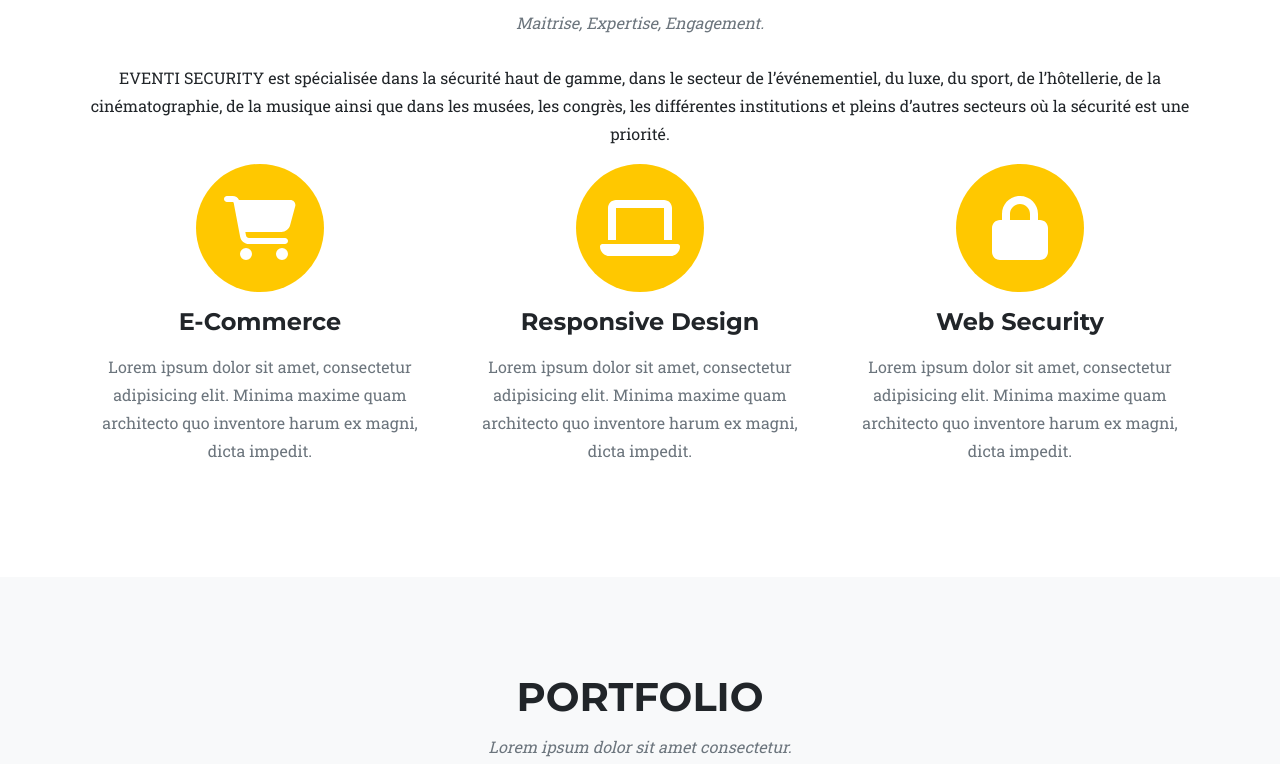
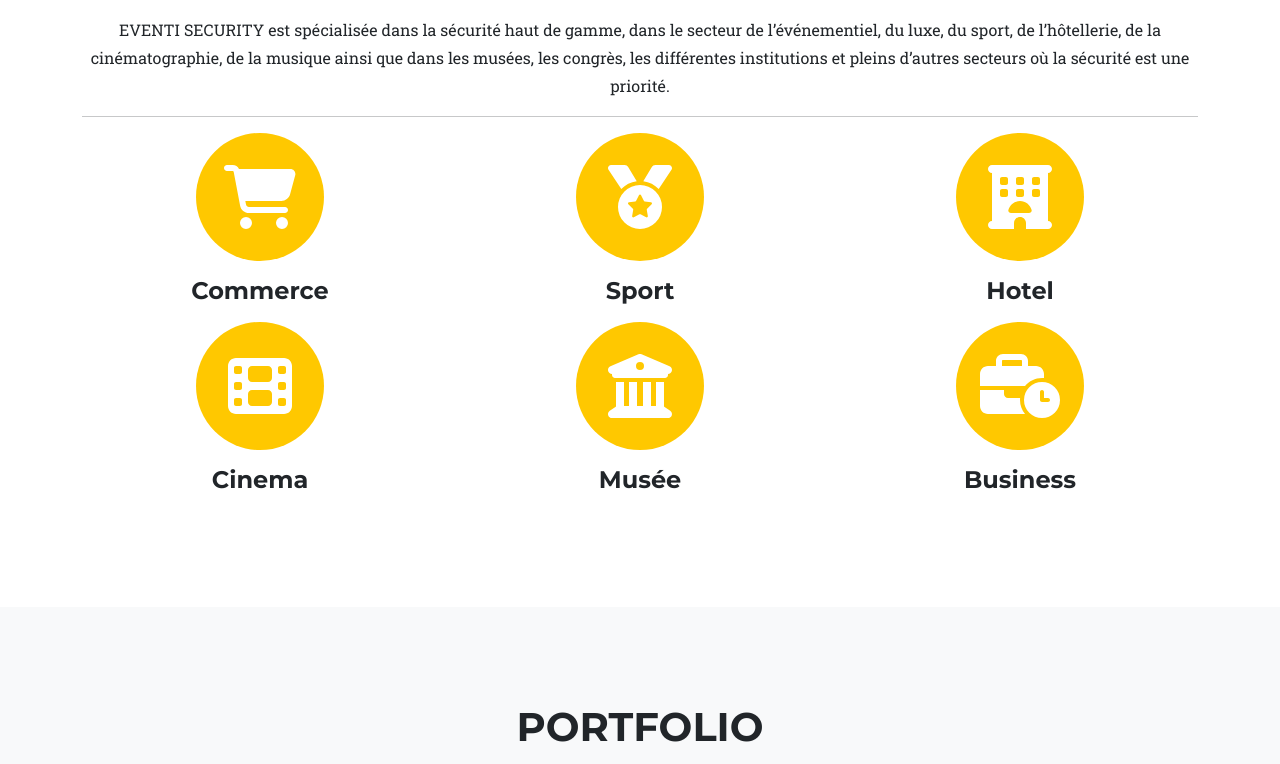
Before and after one commit to MbrkYms/eventi, a plain HTML site: page index.html in a window 1280 px wide. Shown: the part 1012-1776 px from the top of the page. Drawn offline with nearby package versions, Linux system fonts and the light colour scheme.

Commit message:
Add files via upload

```diff
--- a/index.html
+++ b/index.html
@@ -65,7 +65,7 @@
             <div class="masthead-subheading">Eventi Sécurity</div>
             <div class="masthead-heading text-uppercase">Votre partenaire de confiance pour une sécurité de Haut Niveau</div>
         </div>
-            <a class="btn btn-primary btn-xl text-uppercase mt-5" href="#services">En savoir plus</a>
+            <a class="btn btn-primary btn-xl text-uppercase" href="#services">En savoir plus</a>
     </header>
     <!-- Services-->
     <section class="page-section" id="services">
@@ -77,33 +77,49 @@
 du luxe, du sport, de l’hôtellerie, de la cinématographie, de la musique ainsi que dans les musées,
 les congrès, les différentes institutions et pleins d’autres secteurs où la sécurité est une priorité.</p>
             </div>
+            <hr/>
             <div class="row text-center">
                 <div class="col-md-4">
                     <span class="fa-stack fa-4x">
                         <i class="fas fa-circle fa-stack-2x text-primary"></i>
                         <i class="fas fa-shopping-cart fa-stack-1x fa-inverse"></i>
                     </span>
-                    <h4 class="my-3">E-Commerce</h4>
-                    <p class="text-muted">Lorem ipsum dolor sit amet, consectetur adipisicing elit. Minima maxime quam
-                        architecto quo inventore harum ex magni, dicta impedit.</p>
+                    <h4 class="my-3">Commerce</h4>
                 </div>
                 <div class="col-md-4">
                     <span class="fa-stack fa-4x">
                         <i class="fas fa-circle fa-stack-2x text-primary"></i>
-                        <i class="fas fa-laptop fa-stack-1x fa-inverse"></i>
+                        <i class="fas fa-medal fa-stack-1x fa-inverse"></i>
                     </span>
-                    <h4 class="my-3">Responsive Design</h4>
-                    <p class="text-muted">Lorem ipsum dolor sit amet, consectetur adipisicing elit. Minima maxime quam
-                        architecto quo inventore harum ex magni, dicta impedit.</p>
+                    <h4 class="my-3">Sport</h4>
                 </div>
                 <div class="col-md-4">
                     <span class="fa-stack fa-4x">
                         <i class="fas fa-circle fa-stack-2x text-primary"></i>
-                        <i class="fas fa-lock fa-stack-1x fa-inverse"></i>
+                        <i class="fas fa-hotel fa-stack-1x fa-inverse"></i>
                     </span>
-                    <h4 class="my-3">Web Security</h4>
-                    <p class="text-muted">Lorem ipsum dolor sit amet, consectetur adipisicing elit. Minima maxime quam
-                        architecto quo inventore harum ex magni, dicta impedit.</p>
+                    <h4 class="my-3">Hotel</h4>
+                </div>
+                <div class="col-md-4">
+                    <span class="fa-stack fa-4x">
+                        <i class="fas fa-circle fa-stack-2x text-primary"></i>
+                        <i class="fas fa-film fa-stack-1x fa-inverse"></i>
+                    </span>
+                    <h4 class="my-3">Cinema</h4>
+                </div>
+                <div class="col-md-4">
+                    <span class="fa-stack fa-4x">
+                        <i class="fas fa-circle fa-stack-2x text-primary"></i>
+                        <i class="fas fa-building-columns fa-stack-1x fa-inverse"></i>
+                    </span>
+                    <h4 class="my-3">Musée</h4>
+                </div>
+                <div class="col-md-4">
+                    <span class="fa-stack fa-4x">
+                        <i class="fas fa-circle fa-stack-2x text-primary"></i>
+                        <i class="fas fa-business-time fa-stack-1x fa-inverse"></i>
+                    </span>
+                    <h4 class="my-3">Business</h4>
                 </div>
             </div>
         </div>
@@ -322,7 +338,7 @@ La qualité des prestations que nous délivrons à nos clients est dans notre AD
                 </div>
                 <div class="col-lg-4">
                     <div class="team-member">
-                        <img class="mx-auto rounded-circle" src="assets/img/team/3.jpg" alt="..." />
+                        <img class="mx-auto rounded-circle" src="img/img1.png" alt="..." />
                         <h4>Prenom Noms</h4>
                         <p class="text-muted">Fonction</p>
                     </div>
@@ -387,6 +403,12 @@ La qualité des prestations que nous délivrons à nos clients est dans notre AD
             </form>
         </div>
     </section>
+               <div class="text-center">
+                <h2 class="section-heading text-uppercase mt-5">Nos bureaux</h2>
+            </div>
+            <hr/>
+    <div style="width: 100%"><iframe width="100%" height="600" frameborder="0" scrolling="no" marginheight="0" marginwidth="0" src="https://maps.google.com/maps?width=100%25&amp;height=600&amp;hl=en&amp;q=116%20Rue%20L%C3%A9on%20Nanquette%20%E2%80%A2%2002000%20LAON+(Eventi%20SECURITY)&amp;t=&amp;z=15&amp;ie=UTF8&amp;iwloc=B&amp;output=embed"><a href="https://www.gps.ie/">gps devices</a></iframe></div>
+    <hr/>
     <!-- Footer-->
     <footer class="footer py-4">
         <div class="container">
@@ -397,7 +419,7 @@ La qualité des prestations que nous délivrons à nos clients est dans notre AD
                             class="fab fa-instagram"></i></a>
                     <a class="btn btn-dark btn-social mx-2" href="#!" aria-label="Facebook"><i
                             class="fab fa-facebook-f"></i></a>
-                    <a class="btn btn-dark btn-social mx-2" href="#!" aria-label="LinkedIn"><i
+                    <a class="btn btn-dark btn-social mx-2" href="https://www.linkedin.com/in/mohamed-ali-merimi-b556b0bb/" aria-label="LinkedIn"><i
                             class="fab fa-linkedin-in"></i></a>
                     <a class="btn btn-dark btn-social mx-2" href="tel:0620901714" aria-label="Telephone"><i
                             class="fa fa-phone"></i></a>
```
